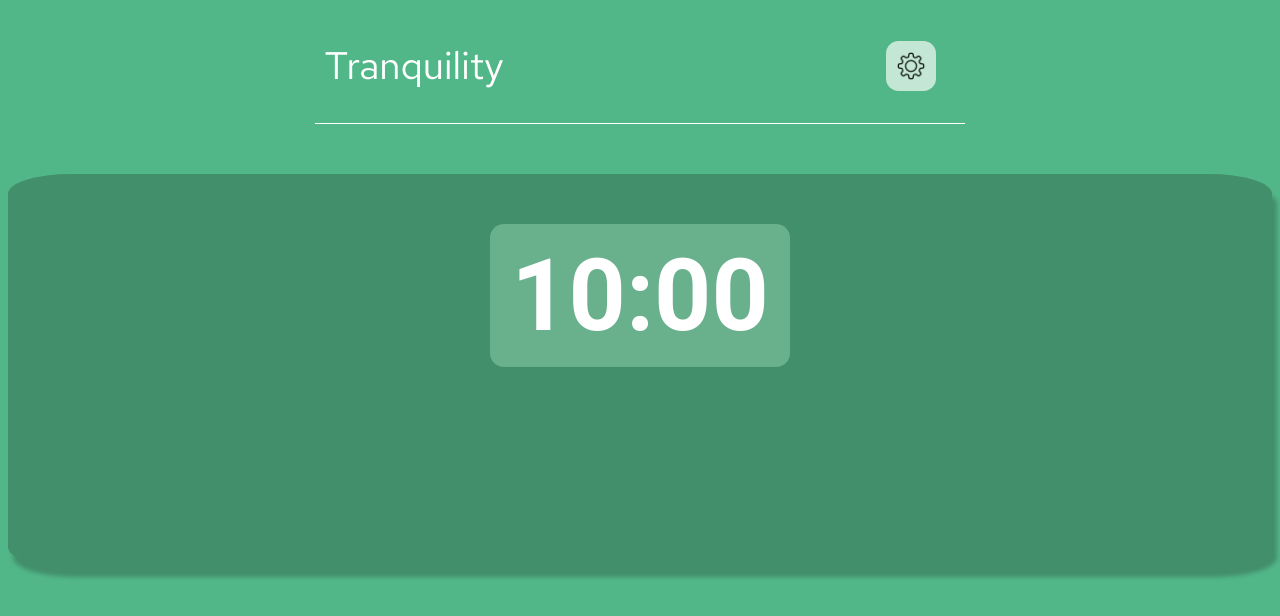
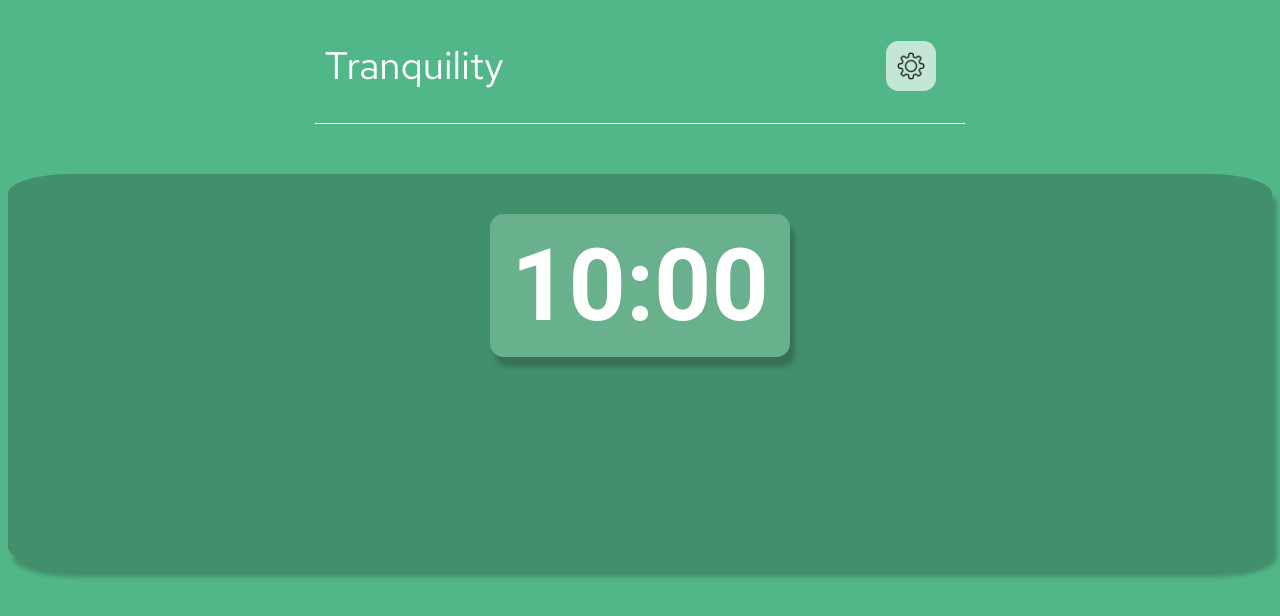
Before and after one commit to NickMagidson/meditation-app, a React (Create React App) app: page / in a window 1280 px wide. Shown: the top 616 px of the page. Built offline with nearby package versions, Linux system fonts and the light colour scheme.

Commit message:
Adjusted styling

```diff
--- a/src/style.css
+++ b/src/style.css
@@ -71,8 +71,8 @@ header {
     height: 393px;
     border-radius: 5%;
     display: flex;
-    flex-direction: column;
-    align-items: center;
+    /* flex-direction: column; */
+    /* align-items: center; */
     justify-content: center;
     margin-top: 50px;
     box-shadow: 5px 10px 4px rgba(27, 41, 34, 28%);
@@ -80,14 +80,17 @@ header {
 
 .number-box {
     background-color: rgba(149, 213, 178, 47%);
+    box-shadow: 5px 10px 4px rgba(27, 41, 34, 28%);
     width: 300px;
     height: 143px;
     margin-left: auto;
     margin-right: auto;
-    margin-bottom: 150px;
+    margin-top: 40px;
     display: flex;
     align-items: center;
     border-radius: 14px;
+    position: absolute;
+
 }
 
 .timer-text {
```
